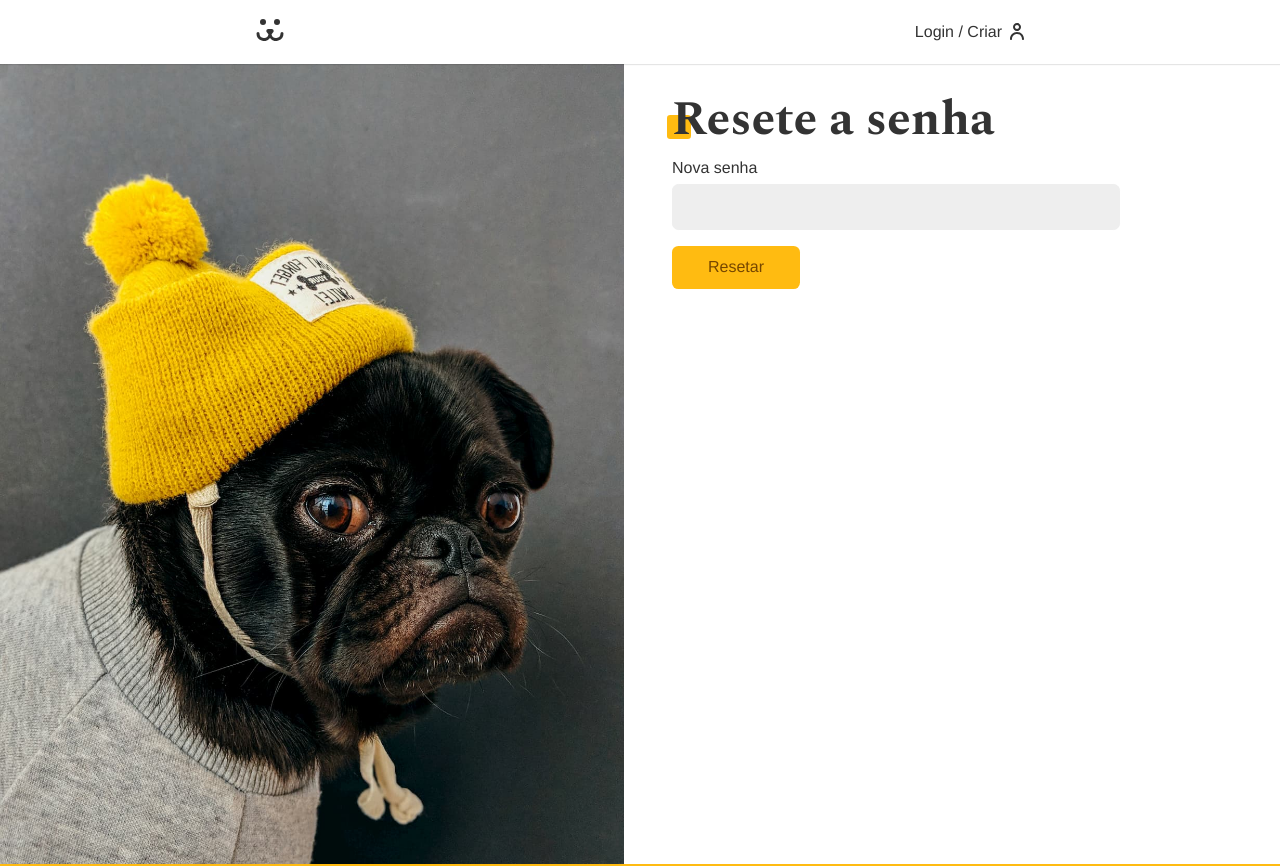
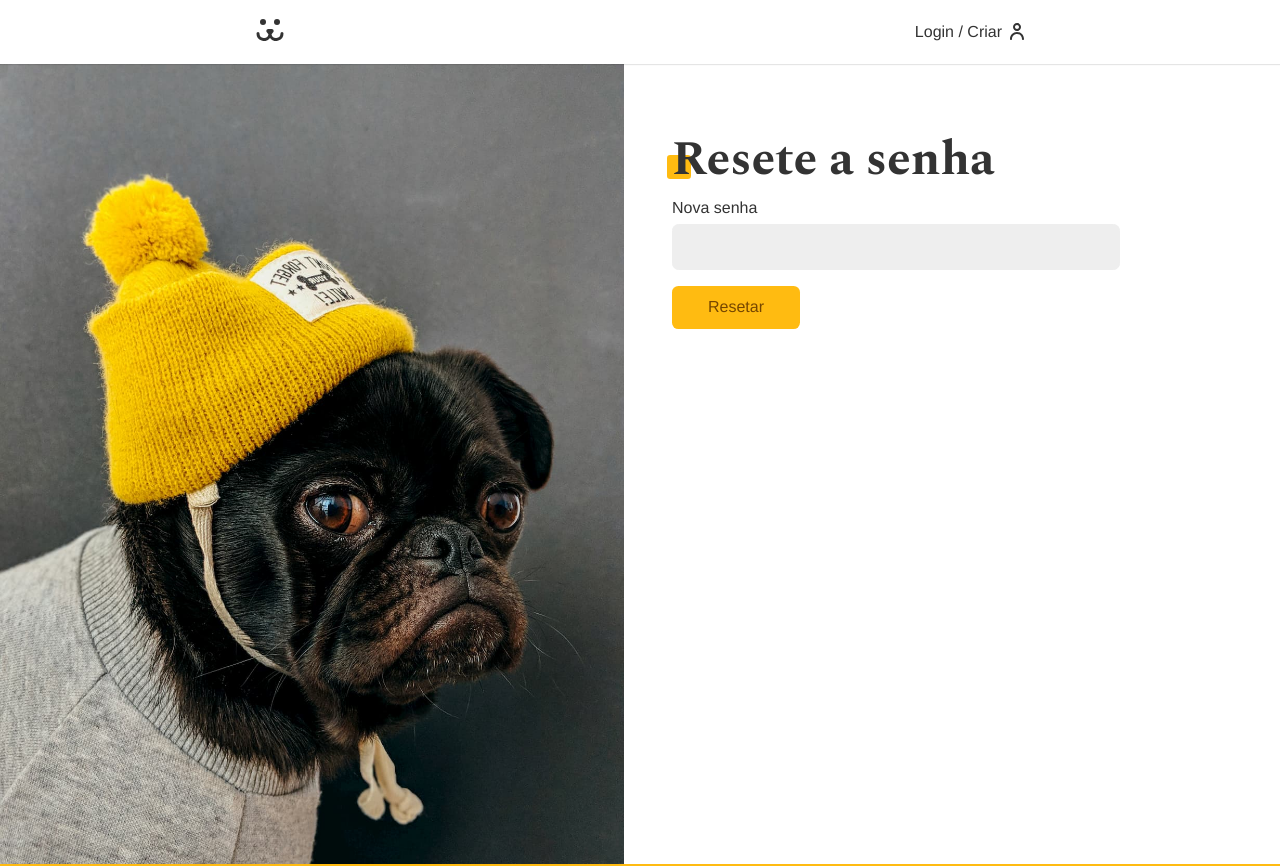
Before and after one commit to igorct1/dogs-ts, a React (Vite) app: page /login/reset in a window 1280 px wide. Shown: the top 866 px of the page. Built offline with nearby package versions, Linux system fonts and the light colour scheme.

Commit message:
fix: some adjusts

```diff
--- a/src/components/Login/login-password-lost.tsx
+++ b/src/components/Login/login-password-lost.tsx
@@ -24,7 +24,7 @@ export function LoginPasswordLost() {
 	}
 
 	return (
-		<section>
+		<section className="animeLeft">
 			<Head title="Perdeu a senha?" />
 
 			<h1 className="title">Perdeu a senha?</h1>
--- a/src/components/Login/login-password-reset.tsx
+++ b/src/components/Login/login-password-reset.tsx
@@ -37,7 +37,7 @@ export function LoginPasswordReset() {
 	}, []);
 
 	return (
-		<div>
+		<section className="animeLeft">
 			<Head title="Resete sua senha" />
 
 			<h1 className="title">Resete a senha</h1>
@@ -56,6 +56,6 @@ export function LoginPasswordReset() {
 				)}
 				{error && <Error error={error} />}
 			</form>
-		</div>
+		</section>
 	);
 }
--- a/src/components/Login/login.module.css
+++ b/src/components/Login/login.module.css
@@ -15,6 +15,7 @@
 .forms {
 	max-width: 30rem;
 	padding: 1rem;
+	margin-top: 5vh;
 }
 
 @media (max-width: 40rem) {
--- a/src/components/User/user-photo-post.module.css
+++ b/src/components/User/user-photo-post.module.css
@@ -21,3 +21,9 @@
 	height: 0px;
 	padding-bottom: 100%;
 }
+
+@media (max-width: 40rem) {
+	.photoPost {
+		grid-template-columns: 1fr;
+	}
+}
```
